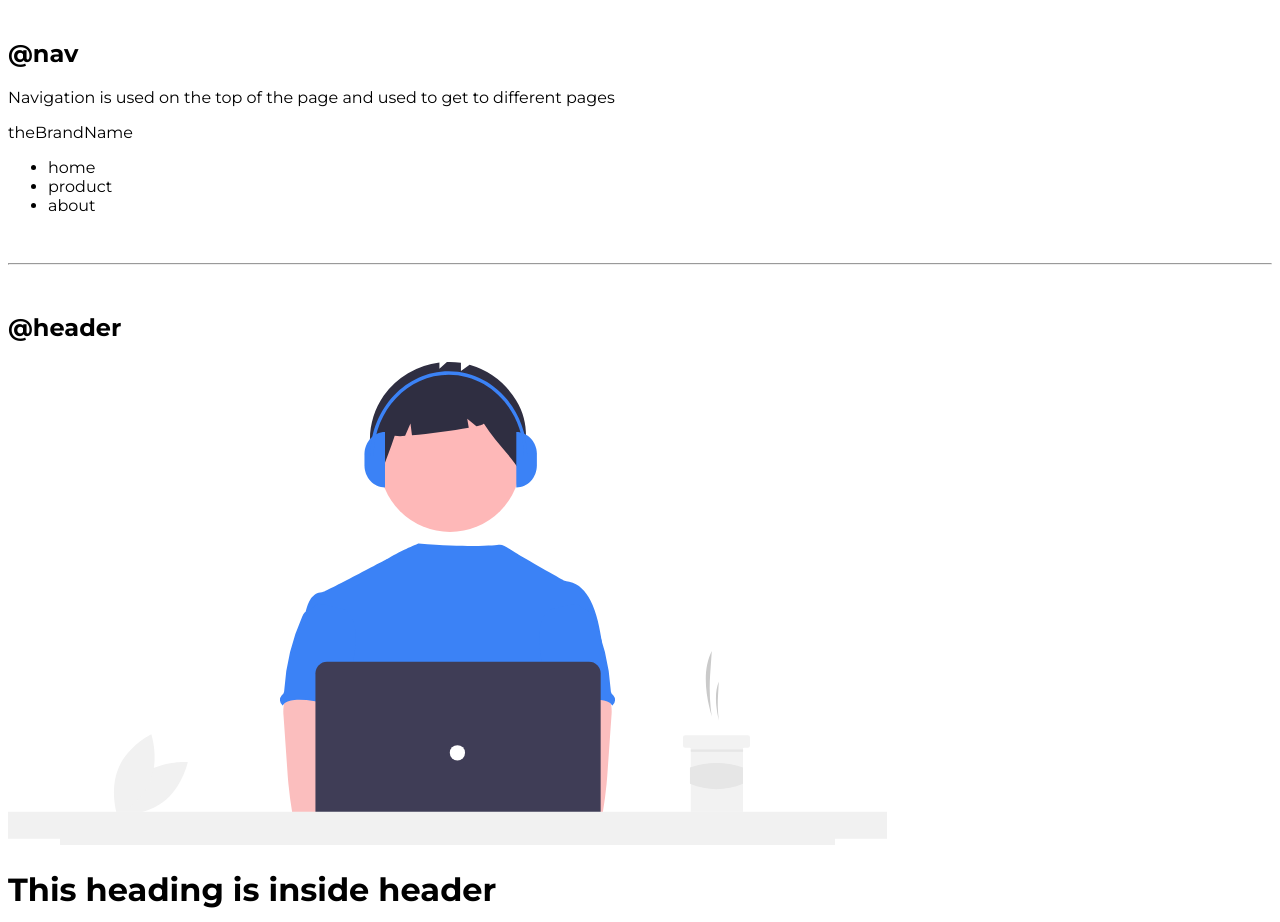
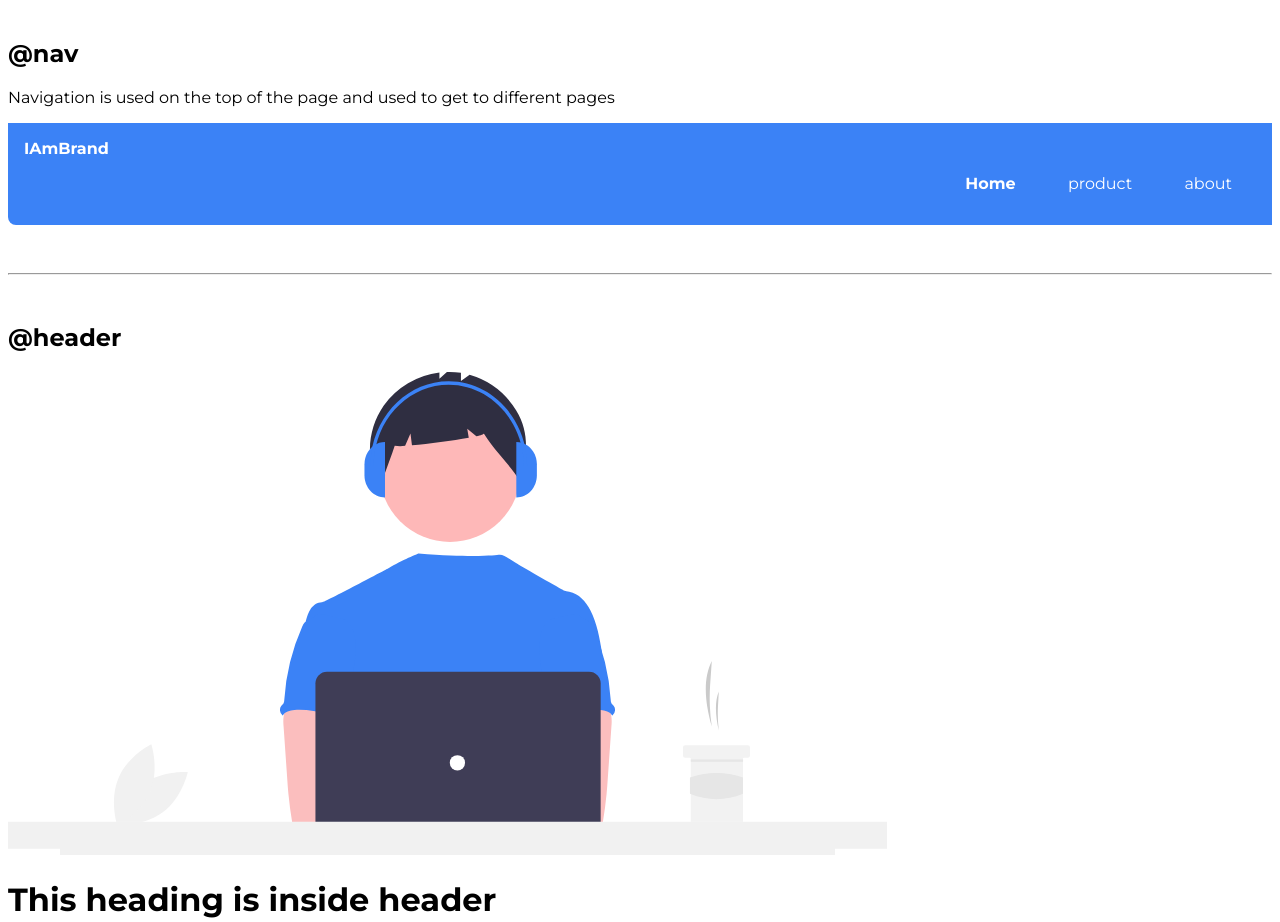
Before and after one commit to Krushna-Kulkarni/neogcamp-component-library, a plain HTML site: page index.html in a window 1280 px wide. Shown: the part 1580-2502 px from the top of the page. Drawn offline with Linux system fonts and the light colour scheme.

Commit message:
added navigation

```diff
--- a/index.html
+++ b/index.html
@@ -68,11 +68,11 @@
     <h2>@nav</h2>
     <p>Navigation is used on the top of the page and used to get to different pages</p>
     <nav class="navigation">
-        <div class="brand">theBrandName</div>
-        <ul>
-            <li>home</li>
-            <li>product</li>
-            <li>about</li>
+        <div class="nav-brand">IAmBrand</div>
+        <ul class="list-non-bullet nav-pills">
+            <li class="list-item-inline"><a class="link link-active" href="/">Home</a></li>
+            <li class="list-item-inline"><a class="link" href="/">product</a></li>
+            <li class="list-item-inline"><a class="link" href="/">about</a></li>
         </ul>
     </nav>
     <hr>
--- a/styles.css
+++ b/styles.css
@@ -51,3 +51,28 @@ list-style: none;
     display: inline;
     padding: 0rem 0.5rem;
 }
+
+/* navigation */
+
+.navigation{
+    background-color: var(--primary-color);
+    color:white;
+    padding:1rem;
+    border-bottom-left-radius: 0.5rem;
+}
+
+.navigation .nav-brand{
+    font-weight: bold;
+
+}
+.navigation .nav-pills{
+    text-align:right;
+}
+
+.list-item-inline .link{
+    color:white;
+}
+
+.navigation .link-active{
+    font-weight: bold;
+}
```
